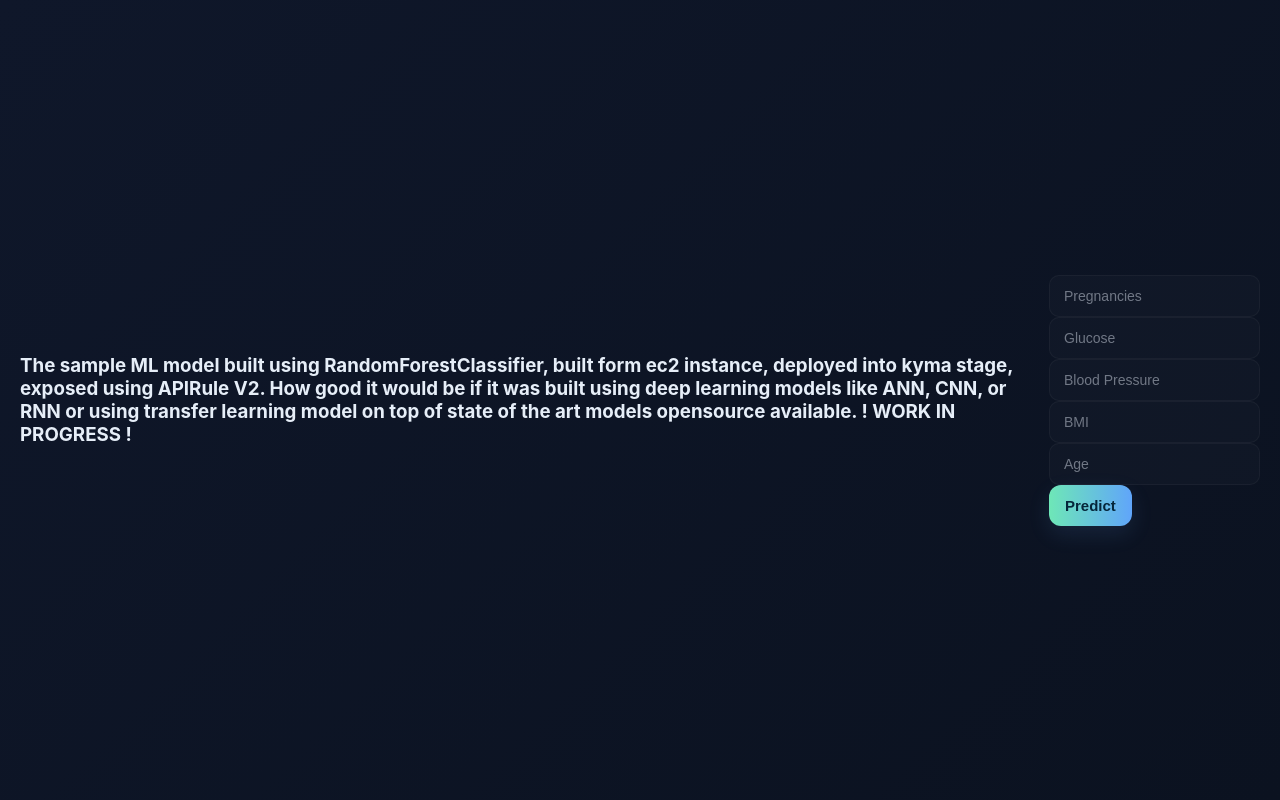
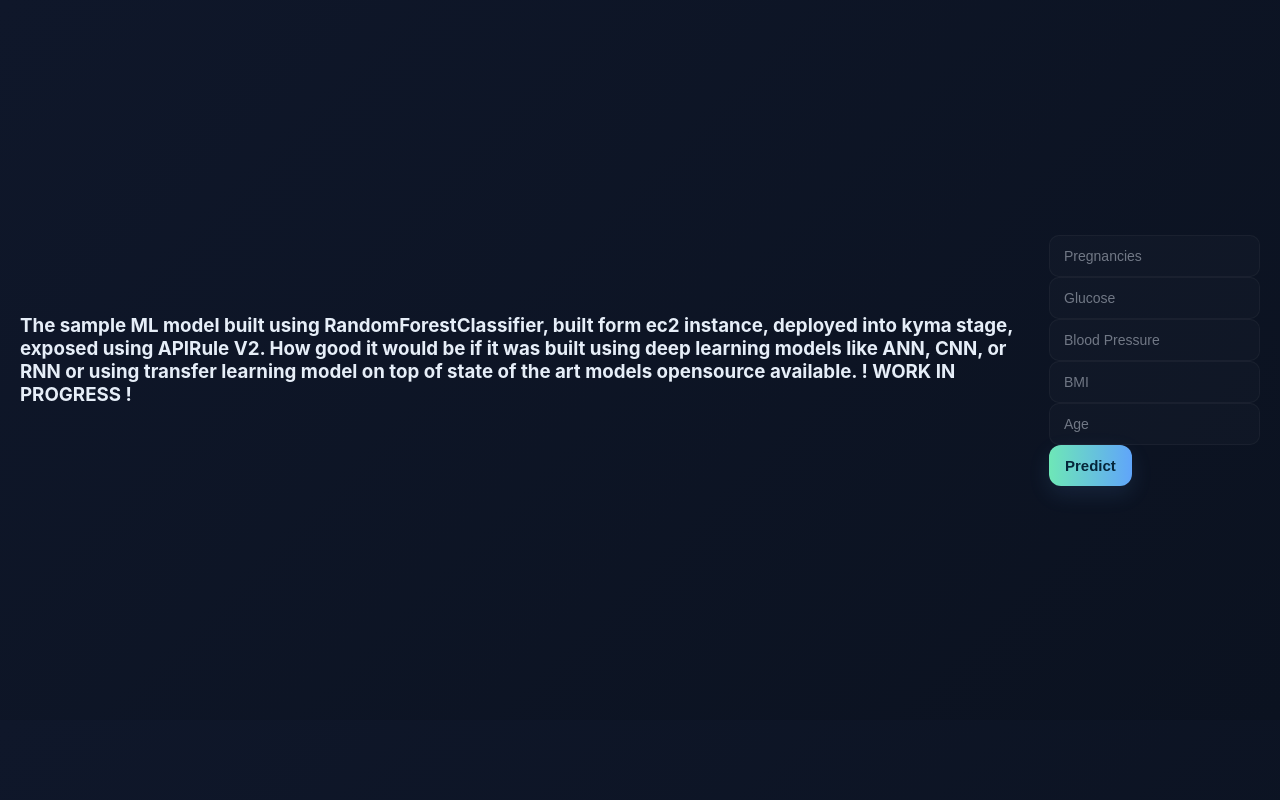
Before and after one commit to AsifShaikh93/first_ml, a FastAPI app: page / in a window 1280 px wide. Run offline with FastAPI, Linux system fonts and the light colour scheme.

Commit message:
edgvfwkr

```diff
--- a/app/static/style.css
+++ b/app/static/style.css
@@ -17,7 +17,7 @@
 }
 
 *{box-sizing:border-box}
-html,body{height:100%}
+html,body{height:90%}
 body{
   margin:0;
   min-height:100%;
```
